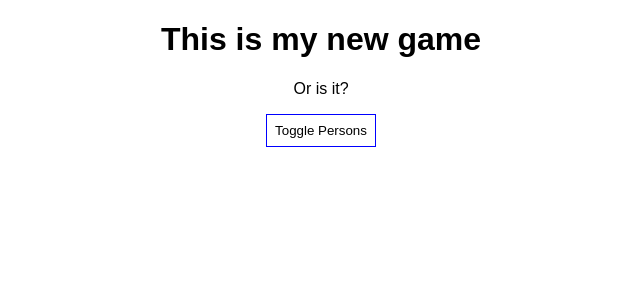
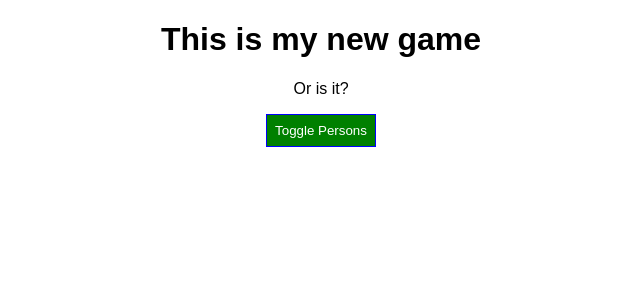
Before and after one commit to likealonso/new_game, a React (Create React App) app: page / in a window 1280 px wide. Shown: the top 300 px of the page, without its empty margins (319-959 px from the left). Built offline with nearby package versions, Linux system fonts and the light colour scheme.

Commit message:
style button dynamically

```diff
--- a/src/App.js
+++ b/src/App.js
@@ -15,11 +15,19 @@ class App extends Component {
 
 
   nameChangedHandler = (event, id) => {
+    //index number of person
     const personIndex = this.state.persons.findIndex(p => p.id === id)
+
+    //one person object w id, name, age
     const person = {...this.state.persons[personIndex]}
     // const person = Object.assign({}, this.state.persons[personIndex]) //same as above line
+
+    //name changes as you type
     person.name = event.target.value;
+
+    //all persons objects as they change with event.target.value
     const persons = [...this.state.persons]
+
     persons[personIndex] = person
 
     this.setState({
@@ -45,7 +53,8 @@ class App extends Component {
 
   render() {
     const style = {
-      backgroundColor: 'white',
+      backgroundColor: 'green',
+      color: 'white',
       font: 'Arial',
       border: '1px solid blue',
       padding: '8px',
@@ -67,6 +76,7 @@ class App extends Component {
           )}
         </div>
       )
+      style.backgroundColor = 'red'
     }
 
     return (
@@ -75,7 +85,8 @@ class App extends Component {
         <p>Or is it?</p>
         <button
           style={style}
-          onClick={this.togglePersonHandler}>Toggle Persons</button>
+          onClick={this.togglePersonHandler}>Toggle Persons
+        </button>
         {persons}
       </div>
 
```
